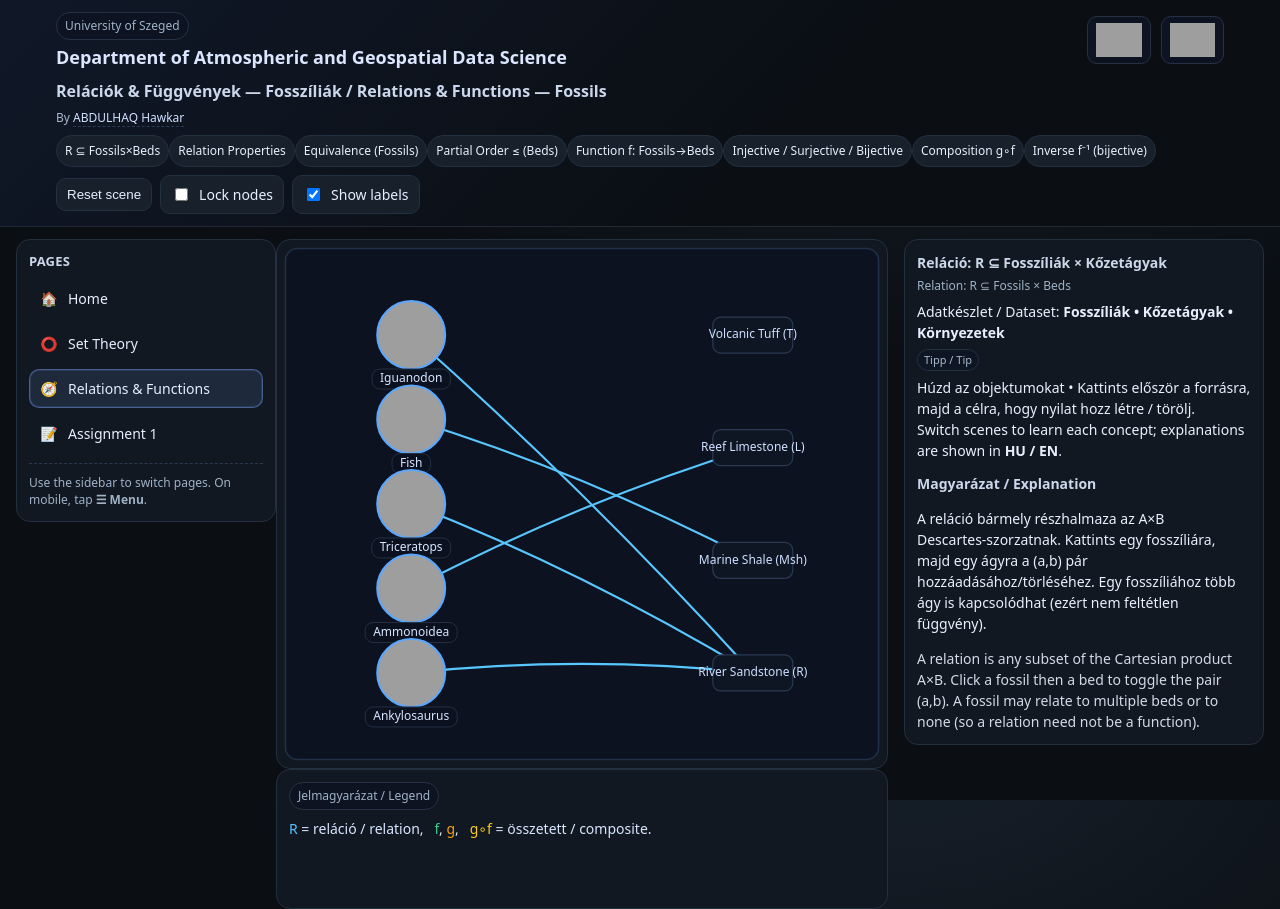
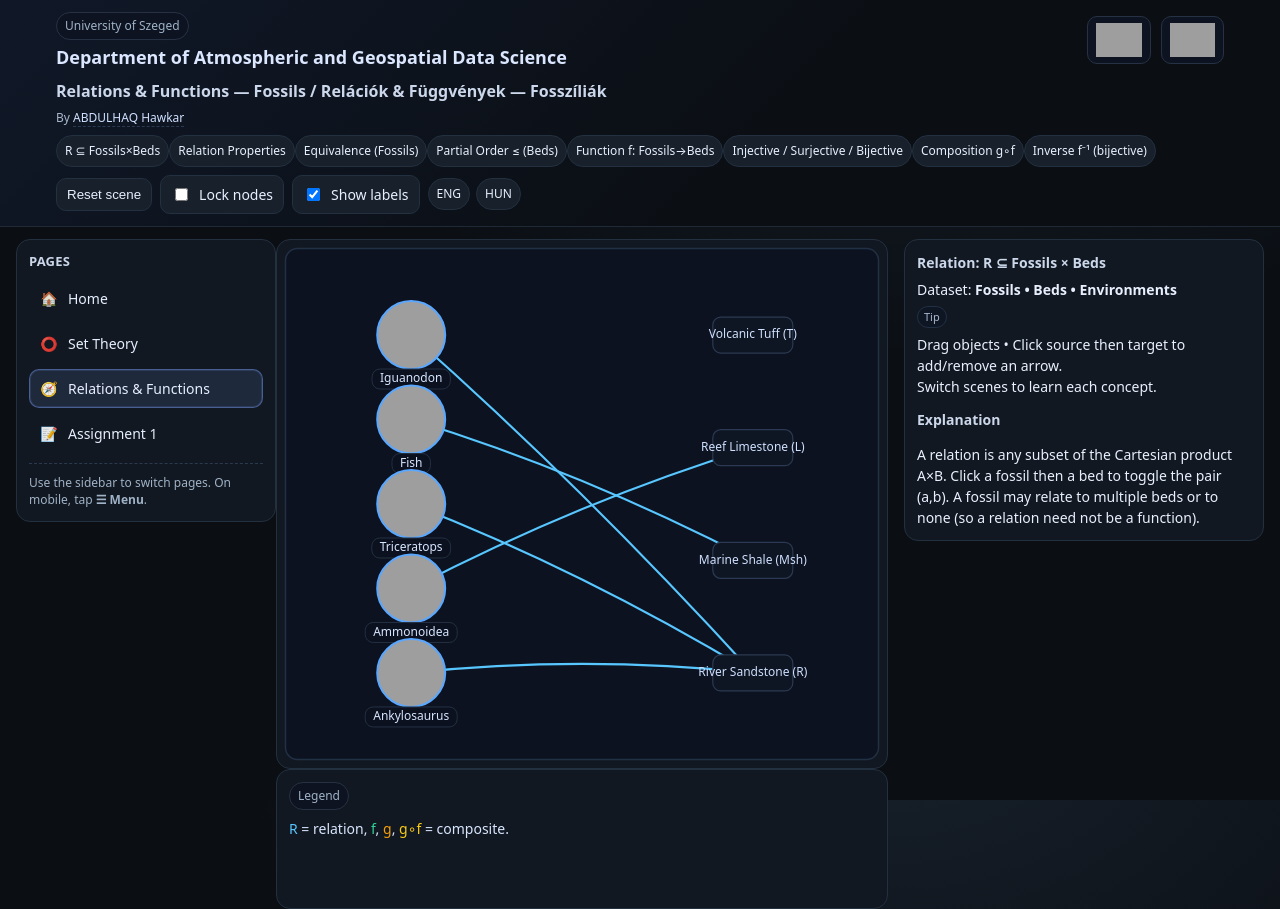
Before and after one commit to AIforimpact22/math1styear, a Flask app: page /relations in a window 1280 px wide. Run offline with Flask 3, Linux system fonts and the light colour scheme; grey boxes are pictures that could not be loaded.

Commit message:
Update relations.html

```diff
--- a/templates/relations.html
+++ b/templates/relations.html
@@ -1,12 +1,27 @@
 {% extends "index.html" %}
-{% block page_title %}Relációk & Függvények — Fosszíliák / Relations & Functions — Fossils{% endblock %}
+{% block page_title %}Relations & Functions — Fossils / Relációk & Függvények — Fosszíliák{% endblock %}
 
 {% block controls %}
 <div class="controls" aria-label="Relations controls">
   <div id="sceneTabs" class="chips"></div>
+
   <button id="btnReset" class="btn">Reset scene</button>
-  <label class="switch btn"><input id="lockNodes" type="checkbox" /> Lock nodes</label>
-  <label class="switch btn"><input id="showLabels" type="checkbox" checked /> Show labels</label>
+
+  <label class="switch btn">
+    <input id="lockNodes" type="checkbox" />
+    <span id="txtLock">Lock nodes</span>
+  </label>
+
+  <label class="switch btn">
+    <input id="showLabels" type="checkbox" checked />
+    <span id="txtShow">Show labels</span>
+  </label>
+
+  <!-- NEW: Language toggle beside "Show labels" -->
+  <div class="chips" style="display:inline-flex; gap:6px;">
+    <div id="langEN" class="chip" title="English">ENG</div>
+    <div id="langHU" class="chip" title="Magyar">HUN</div>
+  </div>
 </div>
 {% endblock %}
 
@@ -17,31 +32,29 @@
 
 <aside>
   <div>
-    <h2 id="sceneTitleHu" style="margin-bottom:4px;">—</h2>
-    <div id="sceneTitleEn" style="margin:0 0 6px; color:#9fb2c7; font-size:12px;">—</div>
-    <div class="sets-top">
-      <div class="badge">Adatkészlet / Dataset: <strong>Fosszíliák • Kőzetágyak • Környezetek</strong></div>
+    <h2 id="sceneTitle">—</h2>
+    <div class="sets-top" style="margin-top:6px;">
+      <div class="badge"><span id="datasetLabel">Dataset</span>: <strong>Fossils • Beds • Environments</strong></div>
       <div class="tips">
-        <div class="pill" style="margin:6px 0;">Tipp / Tip</div>
-        <div>Húzd az objektumokat • Kattints először a forrásra, majd a célra, hogy nyilat hozz létre / törölj.</div>
-        <div>Switch scenes to learn each concept; explanations are shown in <strong>HU / EN</strong>.</div>
+        <div class="pill" id="tipLabel" style="margin:6px 0;">Tip</div>
+        <div id="tipLine1">Drag objects • Click source then target to add/remove an arrow.</div>
+        <div id="tipLine2">Switch scenes to learn each concept.</div>
       </div>
     </div>
   </div>
 
   <div class="summary">
-    <h2>Magyarázat / Explanation</h2>
-    <div id="explainHu" class="q-text" style="margin-bottom:6px;">—</div>
-    <div id="explainEn" class="q-text" style="opacity:.9;">—</div>
+    <h2 id="explainHeader">Explanation</h2>
+    <div id="explainText" class="q-text">—</div>
 
     <!-- Scene 2 selector -->
     <div id="propSwitcher" style="display:none; margin-top:8px;">
-      <div class="row subhead">Reláció kiválasztása / Pick a relation (Beds):</div>
+      <div class="row subhead" id="propSwitchHead">Pick a relation (Beds):</div>
       <div class="chips" id="propChips"></div>
     </div>
 
     <div id="checks" class="rule-card" style="margin-top:10px; display:none;">
-      <h3>Ellenőrzések / Checks</h3>
+      <h3 id="checksHeader">Checks</h3>
       <ul id="checkList" class="help-list"></ul>
     </div>
   </div>
@@ -49,12 +62,10 @@
 
 <section class="explain-card" aria-live="polite" aria-label="Bottom legend">
   <div class="explain-head">
-    <span class="badge">Jelmagyarázat / Legend</span>
+    <span class="badge" id="legendHeader">Legend</span>
   </div>
   <div id="footerMsg" class="explain-body">
-    <span style="color:#58c6ff;">R</span> = reláció / relation, &nbsp;
-    <span style="color:#34d399;">f</span>, <span style="color:#f59e0b;">g</span>, &nbsp;
-    <span style="color:#facc15;">g∘f</span> = összetett / composite.
+    R = relation, f, g, g∘f = composite.
   </div>
 </section>
 {% endblock %}
@@ -68,26 +79,81 @@
   const $ = (id)=>document.getElementById(id);
   const dpr = Math.max(1, window.devicePixelRatio || 1);
 
-  const COLORS = {
-    R: "#58c6ff",   // relation pairs
-    f: "#34d399",   // function f
-    g: "#f59e0b",   // function g
-    comp: "#facc15" // composition g∘f
+  // Language pack
+  const L = {
+    en: {
+      btnReset: "Reset scene",
+      lockNodes: "Lock nodes",
+      showLabels: "Show labels",
+      dataset: "Dataset",
+      tip: "Tip",
+      tip1: "Drag objects • Click source then target to add/remove an arrow.",
+      tip2: "Switch scenes to learn each concept.",
+      explanation: "Explanation",
+      pickRelation: "Pick a relation (Beds):",
+      checks: "Checks",
+      legend: "Legend",
+      legendText: `<span style="color:#58c6ff;">R</span> = relation, <span style="color:#34d399;">f</span>, <span style="color:#f59e0b;">g</span>, <span style="color:#facc15;">g∘f</span> = composite.`,
+      check_reflexive: "Reflexive",
+      check_symmetric: "Symmetric",
+      check_antisym: "Antisymmetric",
+      check_trans: "Transitive",
+      check_funcF: "Function? (each fossil maps to 1 bed)",
+      check_inj: "Injective? (no collisions)",
+      check_funcIso: "Function?",
+      check_surj: "Surjective?",
+      check_bij: "Bijective?",
+      check_comp_ok: "g∘f computed",
+      check_num_f: "number of f-arrows",
+      check_num_comp: "number of g∘f arrows",
+      check_bij_inv: "Bijection? (then invertible)"
+    },
+    hu: {
+      btnReset: "Jelenet visszaállítása",
+      lockNodes: "Objektumok zárolása",
+      showLabels: "Címkék mutatása",
+      dataset: "Adatkészlet",
+      tip: "Tipp",
+      tip1: "Húzd az objektumokat • Kattints először a forrásra, majd a célra nyíl létrehozásához/törléséhez.",
+      tip2: "Válts jelenetek között, hogy megismerd a fogalmakat.",
+      explanation: "Magyarázat",
+      pickRelation: "Reláció kiválasztása (Kőzetágyak):",
+      checks: "Ellenőrzések",
+      legend: "Jelmagyarázat",
+      legendText: `<span style="color:#58c6ff;">R</span> = reláció, <span style="color:#34d399;">f</span>, <span style="color:#f59e0b;">g</span>, <span style="color:#facc15;">g∘f</span> = összetett.`,
+      check_reflexive: "Reflexív",
+      check_symmetric: "Szimmetrikus",
+      check_antisym: "Antiszimmetrikus",
+      check_trans: "Tranzitív",
+      check_funcF: "Függvény? (minden fosszília 1 ágyba)",
+      check_inj: "Injektív? (nincs ütközés)",
+      check_funcIso: "Függvény?",
+      check_surj: "Szürjektív?",
+      check_bij: "Bijektív?",
+      check_comp_ok: "g∘f kiszámítva",
+      check_num_f: "f nyilak száma",
+      check_num_comp: "g∘f nyilak száma",
+      check_bij_inv: "Bijekció? (ekkor invertálható)"
+    }
   };
+
+  // Colors for edges
+  const COLORS = { R:"#58c6ff", f:"#34d399", g:"#f59e0b", comp:"#facc15" };
 
   // ---------------- State ----------------
   const canvas = $("stage");
   const ctx = canvas.getContext("2d");
 
   const state = {
-    assets: null,   // { fossils, beds, envs, scenes }
+    assets: null,    // { fossils, beds, envs, scenes }
     sceneKey: null,
     scene: null,
     nodes: [],
     edges: [],
     pending: null,
     needsDraw: true,
-    propKey: "identity"
+    propKey: "identity",
+    lang: (localStorage.getItem("relations.lang") || "en") // 'en' | 'hu'
   };
 
   // ---------------- Layout ----------------
@@ -109,7 +175,7 @@
 
     const rowsFor = (n) => {
       const base = 0.18, step = (0.64)/(Math.max(1,n)-1 || 1);
-      return Array.from({length:n}, (_,i)=> clamp(base + i*step, 0.12, 0.86));
+      return Array.from({length:n}, (_,i)=> Math.max(0.12, Math.min(0.86, base + i*step)));
     };
 
     const foss = state.nodes.filter(n => n.type==='fossil');
@@ -141,7 +207,6 @@
     }
     state.needsDraw = true;
   }
-
   function placeColumn(list, nx, nys){ list.forEach((n,i)=>{ n.x=nx; n.y=nys[i]??0.5; }); }
   function placeCircle(list, cx, cy, rad){
     const n = Math.max(1, list.length);
@@ -194,9 +259,7 @@
       });
     } else if (state.sceneKey === "poset"){
       const beds = state.nodes.filter(n=>n.type==='bed').sort((a,b)=>a.order-b.order);
-      for (let i=0;i<beds.length-1;i++){
-        state.edges.push({from:beds[i].id, to:beds[i+1].id, kind:'R'});
-      }
+      for (let i=0;i<beds.length-1;i++) state.edges.push({from:beds[i].id, to:beds[i+1].id, kind:'R'});
       beds.forEach(b => state.edges.push({from:b.id,to:b.id,kind:'R'}));
     } else if (state.sceneKey === "function"){
       (state.scene.suggest || []).forEach(([a,b]) => state.edges.push({from:a,to:b,kind:'f'}));
@@ -232,21 +295,11 @@
   function setScene(key){
     state.sceneKey = key;
     state.scene = state.assets.scenes[key];
-
-    // Titles + bilingual notes
-    $("sceneTitleHu").textContent = state.scene.title_hu;
-    $("sceneTitleEn").textContent = state.scene.title_en;
-    $("explainHu").textContent = state.scene.note_hu;
-    $("explainEn").textContent = state.scene.note_en;
-
-    // Property scene switcher
-    $("propSwitcher").style.display = (key === "properties") ? "block" : "none";
-
-    // Build nodes/edges and layout
     buildNodesForScene();
     relayout();
     buildEdgesForScene();
-    updateChecks();
+    applyLang();       // update texts in the current language
+    updateChecks();    // rebuild checks using current language
     state.needsDraw = true;
   }
 
@@ -257,8 +310,8 @@
       const sc = state.assets.scenes[k];
       const chip = document.createElement("div");
       chip.className = "chip";
-      chip.textContent = sc.short;           // <<< show real titles, not numbers
-      chip.title = `${sc.title_hu} / ${sc.title_en}`;
+      chip.textContent = sc.short;   // short label on tabs
+      chip.title = (state.lang==='hu' ? sc.title_hu : sc.title_en);
       chip.addEventListener("click", ()=> {
         document.querySelectorAll("#sceneTabs .chip").forEach(c=>c.classList.remove("selected"));
         chip.classList.add("selected");
@@ -276,7 +329,7 @@
       const r = rels[key];
       const chip = document.createElement("div");
       chip.className = "chip";
-      chip.textContent = `${r.label_hu} / ${r.label_en}`;
+      chip.textContent = (state.lang==='hu' ? r.label_hu : r.label_en);
       chip.addEventListener("click", () => {
         document.querySelectorAll("#propChips .chip").forEach(c=>c.classList.remove("selected"));
         chip.classList.add("selected");
@@ -287,6 +340,57 @@
       if (key === state.propKey) chip.classList.add("selected");
     });
   }
+
+  // ---------------- Language toggle ----------------
+  function applyLang(){
+    const lang = state.lang;
+    // Controls
+    $("btnReset").textContent = L[lang].btnReset;
+    $("txtLock").textContent = L[lang].lockNodes;
+    $("txtShow").textContent = L[lang].showLabels;
+
+    // Title + note
+    $("sceneTitle").textContent = (lang==='hu' ? state.scene.title_hu : state.scene.title_en);
+    $("explainHeader").textContent = L[lang].explanation;
+    $("explainText").textContent = (lang==='hu' ? state.scene.note_hu : state.scene.note_en);
+
+    // Dataset + tips
+    $("datasetLabel").textContent = L[lang].dataset;
+    $("tipLabel").textContent = L[lang].tip;
+    $("tipLine1").textContent = L[lang].tip1;
+    $("tipLine2").textContent = L[lang].tip2;
+
+    // Property switcher
+    $("propSwitchHead").textContent = L[lang].pickRelation;
+    $("checksHeader").textContent = L[lang].checks;
+
+    // Legend
+    $("legendHeader").textContent = L[lang].legend;
+    $("footerMsg").innerHTML = L[lang].legendText;
+
+    // Rebuild property chips in new language if visible
+    if (state.sceneKey === "properties") buildPropChips();
+
+    // Toggle selected chip
+    $("langEN").classList.toggle("selected", lang==='en');
+    $("langHU").classList.toggle("selected", lang==='hu');
+
+    // Update tab tooltips (titles)
+    document.querySelectorAll("#sceneTabs .chip").forEach((chip, i) => {
+      const order = ["relation","properties","equiv","poset","function","iso","compose","inverse"];
+      const k = order[i]; const sc = state.assets.scenes[k];
+      chip.title = (lang==='hu' ? sc.title_hu : sc.title_en);
+    });
+  }
+
+  $("langEN").addEventListener("click", () => {
+    state.lang = "en"; localStorage.setItem("relations.lang","en");
+    applyLang(); updateChecks();
+  });
+  $("langHU").addEventListener("click", () => {
+    state.lang = "hu"; localStorage.setItem("relations.lang","hu");
+    applyLang(); updateChecks();
+  });
 
   // ---------------- Interaction ----------------
   let drag = null;
@@ -363,10 +467,10 @@
     }
   }
 
-  // ---------------- Checks (bilingual) ----------------
-  function addCheck(ul, hu, en, ok){
+  // ---------------- Checks (per scene, localized) ----------------
+  function addCheck(ul, label, ok){
     const li = document.createElement("li");
-    li.innerHTML = `<strong>${hu}</strong> / <strong>${en}</strong>: ${ok===true ? "✓ Igen / Yes" : ok===false ? "✗ Nem / No" : ok}`;
+    li.innerHTML = `<strong>${label}</strong>: ${ok===true ? "✓" : ok===false ? "✗" : ok}`;
     ul.appendChild(li);
   }
 
@@ -374,6 +478,7 @@
     const list = $("checkList");
     list.innerHTML = "";
     $("checks").style.display = "none";
+    const T = L[state.lang];
 
     if (state.sceneKey === "properties"){
       $("checks").style.display = "block";
@@ -390,10 +495,10 @@
           if (b===c && !has(a,d)){ isTrans=false; break outer; }
         }
       }
-      addCheck(list, "Reflexív", "Reflexive", isReflexive);
-      addCheck(list, "Szimmetrikus", "Symmetric", isSym);
-      addCheck(list, "Antiszimmetrikus", "Antisymmetric", isAnti);
-      addCheck(list, "Tranzitív", "Transitive", isTrans);
+      addCheck(list, T.check_reflexive, isReflexive);
+      addCheck(list, T.check_symmetric, isSym);
+      addCheck(list, T.check_antisym, isAnti);
+      addCheck(list, T.check_trans, isTrans);
     }
 
     if (state.sceneKey === "function"){
@@ -406,8 +511,8 @@
       f.forEach(e => { outCount.set(e.from, (outCount.get(e.from)||0)+1); inCount.set(e.to, (inCount.get(e.to)||0)+1); });
       const totalSet = fossils.every(a => (outCount.get(a)||0)===1);
       const injective = beds.every(b => (inCount.get(b)||0) <= 1);
-      addCheck(list, "Függvény? (minden fosszília 1 ágy)", "Function? (each fossil maps to 1 bed)", totalSet);
-      addCheck(list, "Injektív? (nincs ütközés)", "Injective? (no collisions)", injective);
+      addCheck(list, T.check_funcF, totalSet);
+      addCheck(list, T.check_inj, injective);
     }
 
     if (state.sceneKey === "iso"){
@@ -422,19 +527,19 @@
       const injective = envs.every(b => (inCount.get(b)||0) <= 1);
       const surjective = envs.every(b => (inCount.get(b)||0) >= 1);
       const bijective = isFunc && injective && surjective;
-      addCheck(list, "Függvény?", "Function?", isFunc);
-      addCheck(list, "Injektív?", "Injective?", injective);
-      addCheck(list, "Szürjektív?", "Surjective?", surjective);
-      addCheck(list, "Bijektív?", "Bijective?", bijective);
+      addCheck(list, T.check_funcIso, isFunc);
+      addCheck(list, T.check_inj, injective);
+      addCheck(list, T.check_surj, surjective);
+      addCheck(list, T.check_bij, bijective);
     }
 
     if (state.sceneKey === "compose"){
       $("checks").style.display = "block";
       const f = state.edges.filter(e=>e.kind==='f').length;
       const comp = state.edges.filter(e=>e.kind==='comp').length;
-      addCheck(list, "g∘f kiszámítva", "g∘f computed", comp>0);
-      addCheck(list, "f nyilak száma", "number of f-arrows", f);
-      addCheck(list, "g∘f nyilak száma", "number of g∘f arrows", comp);
+      addCheck(list, T.check_comp_ok, comp>0);
+      addCheck(list, T.check_num_f, f);
+      addCheck(list, T.check_num_comp, comp);
     }
 
     if (state.sceneKey === "inverse"){
@@ -449,12 +554,9 @@
       const injective = envs.every(b => (inCount.get(b)||0) <= 1);
       const surjective = envs.every(b => (inCount.get(b)||0) >= 1);
       const bij = isFunc && injective && surjective;
-      addCheck(list, "Bijekció? (ekkor invertálható)", "Bijection? (then invertible)", bij);
-      if (bij) footer("Bijekció / Bijection: a nyilak megfordíthatók; f⁻¹ értelmezett. / arrows can be reversed; f⁻¹ exists.");
+      addCheck(list, T.check_bij_inv, bij);
     }
   }
-
-  function footer(msg){ $("footerMsg").textContent = msg; }
 
   // ---------------- Drawing ----------------
   const imgCache = new Map();
@@ -462,7 +564,7 @@
     return new Promise((resolve) => {
       if (imgCache.has(url)) { resolve(imgCache.get(url)); return; }
       const im = new Image();
-      im.crossOrigin = "anonymous";
+      im.crossOrigin = "anonymous"; // allow imgur
       im.onload = () => { imgCache.set(url, im); resolve(im); };
       im.onerror = () => resolve(null);
       im.src = url;
@@ -474,6 +576,7 @@
     const w = canvas.clientWidth, h = canvas.clientHeight;
     ctx.clearRect(0,0,w,h);
 
+    // Frame
     ctx.fillStyle = "#0c1220";
     ctx.strokeStyle = "#223045";
     ctx.lineWidth = 1.5;
@@ -548,7 +651,6 @@
 
   // ---------------- Loop & boot ----------------
   function loop(){ if (state.needsDraw) draw(); requestAnimationFrame(loop); }
-
   $("btnReset").addEventListener("click", () => setScene(state.sceneKey));
 
   (async function boot(){
@@ -556,7 +658,12 @@
     await loadAssets();
     buildTabs();
     buildPropChips();
-    setScene("relation");
+    setScene("relation");   // default scene
+    // apply initial language selection
+    applyLang(); updateChecks();
+    // set initial chip selection
+    $("langEN").classList.toggle("selected", state.lang==='en');
+    $("langHU").classList.toggle("selected", state.lang==='hu');
     loop();
   })();
 })();
```
